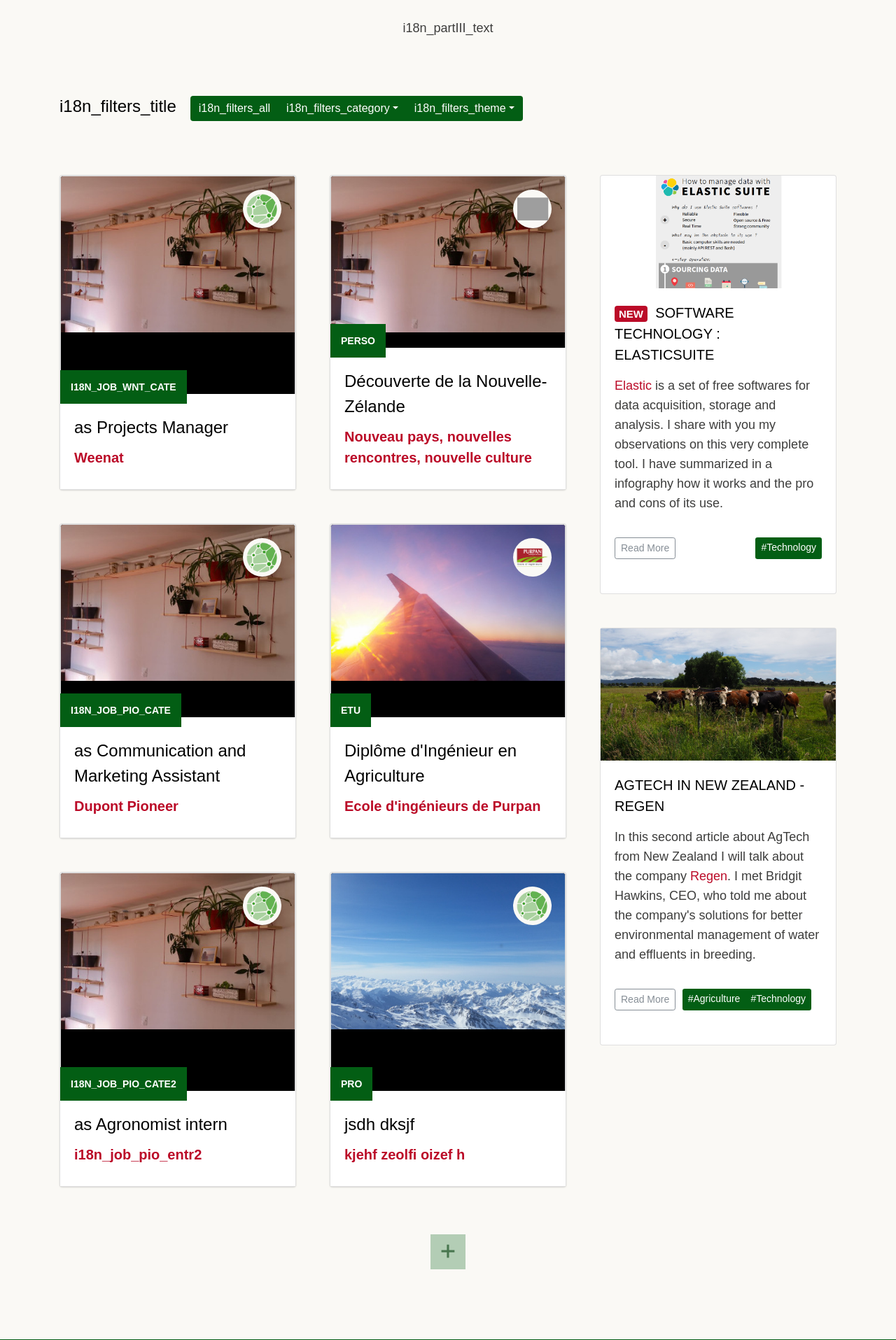
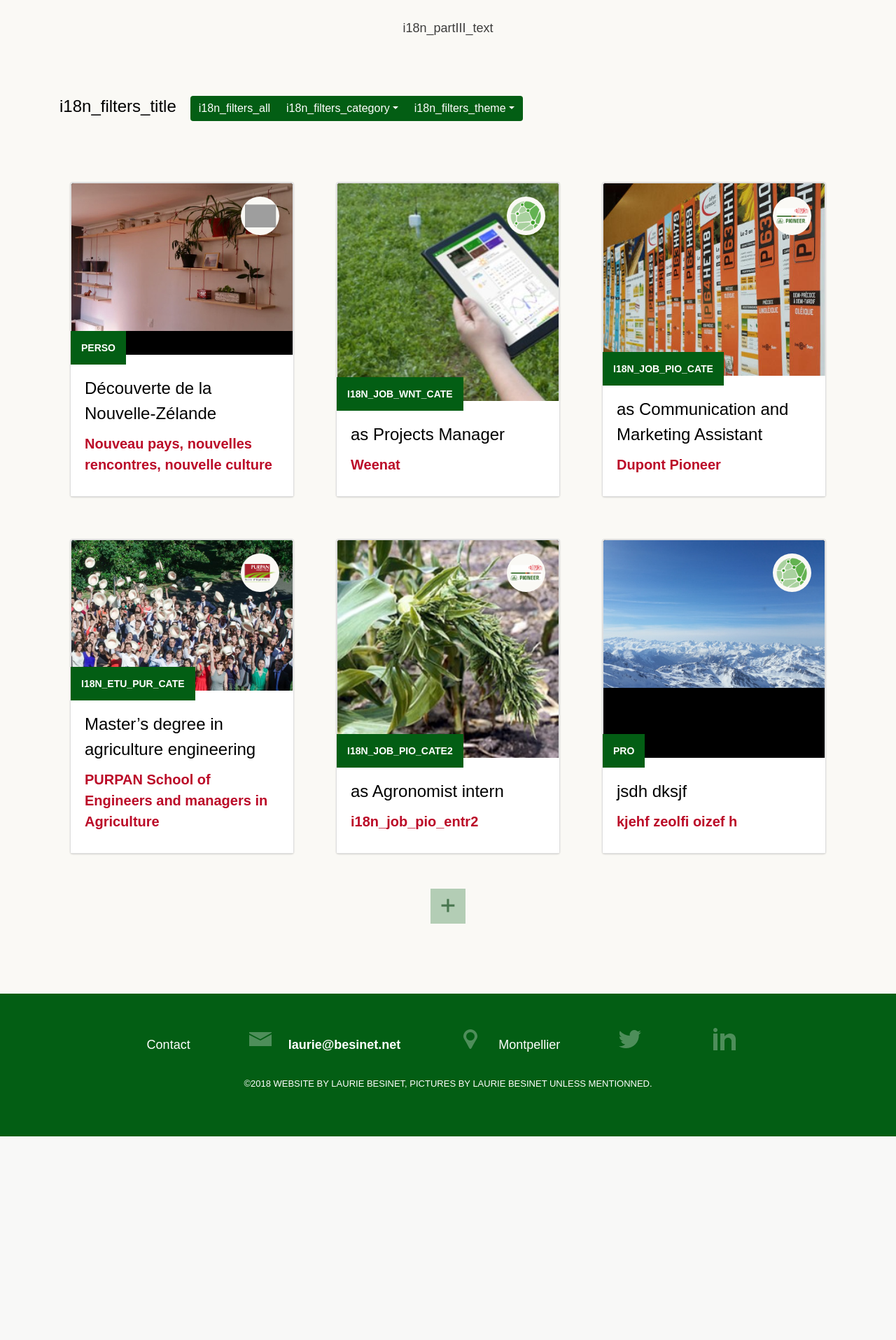
Before and after one commit to LaurieBe/website, a PHP site: page / in a window 1280 px wide. Shown: the part 2011-3926 px from the top of the page at 70% size. After the commit the page ends 3635 px from the top, so only its background shows below. Run offline with PHP 8.4, Linux system fonts and the light colour scheme; grey boxes are pictures that could not be loaded.

Commit message:
modif grille cartes + photos + logos

```diff
--- a/laurie.besinet.net/_include/css/main.css
+++ b/laurie.besinet.net/_include/css/main.css
@@ -3071,24 +3071,6 @@ blockquote small:before {
 		margin-right: 0;
 	}
 
-	.card-img-top {
-		width: 100%;
-		display: block;
-		margin: 0;
-	}
-
-	.card-columns .card-img-top img {
-		margin: 0;
-		height: 100%;
-		max-height: 400px;
-	}
-
-	.card-img-top img {
-		margin: 0;
-		height: 100%;
-		max-height: 650px;
-	}
-
 	.card-body {
 		background: white;
 	}
@@ -3106,44 +3088,9 @@ blockquote small:before {
 			padding-left: 0px;
 	}
 
-	.card-title {
-		font-size: 26px;
-		margin: 0px;
-		margin-bottom: 15px;
-		text-align: left;
-	}
-
-	.card-columns .card-title {
-		font-size: 20px;
-		margin: 0px;
-		margin-bottom: 15px;
-		text-align: left;
-	}
-
-	.card-columns {
-			-webkit-column-count: 3;
-			column-count: 3;
-			margin-top: 1.25rem;
-			column-gap: 3rem;
-	}
-
-	.card-columns .card {
-			margin-bottom: 3rem;
-	}
-
-
-	@media(max-width:1200px){
-	.card-columns {
-		-webkit-column-count: 2;
-		column-count: 2;
-	}
-	}
-
-	@media(max-width:767px){
-		.card-columns {
-			-webkit-column-count: 1;
-			column-count: 1;
-		}
+	.row .card {
+			margin: 30px auto;
+			width: 320px;
 	}
 
 	/* Button */
--- a/laurie.besinet.net/_include/js/loadmore.js
+++ b/laurie.besinet.net/_include/js/loadmore.js
@@ -3,7 +3,7 @@
   var i = 0
 
   // show the first
-  for (i = 0; i < 8; i++) {
+  for (i = 0; i < 6; i++) {
       cards.item(0).classList.remove('card-invisible');
     }
 
@@ -18,7 +18,7 @@ function loadmore() {
     document.getElementById('loadmore').style.display='none';
       }
   else {
-    for (i = 0; i < 5; i++) {
+    for (i = 0; i < 6; i++) {
         cards.item(0).classList.remove('card-invisible');
       }
   }
--- a/laurie.besinet.net/index.php
+++ b/laurie.besinet.net/index.php
@@ -167,87 +167,7 @@
           <!-- articles -->
           <div id="articles">
             <!-- liste des articles -->
-            <div class="card-columns">
-
-              <!-- Weenat OAD ///  MODELE /// -->
-              <div class="card card-invisible article post-module pro agri tech">
-                <!-- Thumbnail-->
-                <div class="thumbnail">
-                  <div class="logospot">
-                    <img class="logo" src="_include/img/logo/weenat.png"/>
-                  </div>
-                  <img src="_include/img/profile/profile-03.jpg"/>
-                </div>
-                <!-- Post Content-->
-                <div class="post-content">
-                  <div class="category i18n_job_wnt_cate">Pro</div>
-                  <!-- /// rôle / quoi ?  -->
-                  <h3 class="i18n_job_wnt_title1">Responsable projets</h3>
-                  <!-- /// organisme / où ? -->
-                  <h4 class="i18n_job_wnt_entr">Création et développement des OAD</h4>
-                  <div class="description">
-                    <p class="i18n_job_wnt_sum">Weenat a pour but d'optimiser les ressources agricoles grâce aux données relevées sur la parcelle.
-                      Dans cette startup mes missions comprenaient surtout la gestion de projets des Outils d'Aide à la Décision, mais aussi de la relation clients et de la communication.
-                    </p>
-                    <a href="#" role="button" class="btn btn-sm btn-secondary col-auto mr-auto">
-                      <span>Read More</span>
-                    </a>
-                  </div>
-                  <!--div class="post-meta"></div-->
-                </div>
-              </div>
-
-              <!-- Pioneer Mktg -->
-              <div class="card card-invisible article post-module pro agri">
-                <!-- Thumbnail-->
-                <div class="thumbnail">
-                  <div class="logospot">
-                    <img class="logo" src="_include/img/logo/weenat.png"/>
-                  </div>
-                  <img src="_include/img/profile/profile-03.jpg"/>
-                </div>
-                <!-- Post Content-->
-                <div class="post-content">
-                  <div class="category i18n_job_pio_cate"></div>
-                  <!-- /// rôle / quoi ?  -->
-                  <h3 class="i18n_job_pio_title1"></h3>
-                  <!-- /// organisme / où ? -->
-                  <h4 class="i18n_job_pio_entr"></h4>
-                  <div class="description">
-                    <p class="i18n_job_pio_sum"></p>
-                    <a href="#" role="button" class="btn btn-sm btn-secondary col-auto mr-auto">
-                      <span>Read More</span>
-                    </a>
-                  </div>
-                  <!--div class="post-meta"></div-->
-                </div>
-              </div>
-
-              <!-- Pioneer mildiou -->
-              <div class="card card-invisible article post-module pro agri">
-                <!-- Thumbnail-->
-                <div class="thumbnail">
-                  <div class="logospot">
-                    <img class="logo" src="_include/img/logo/weenat.png"/>
-                  </div>
-                  <img src="_include/img/profile/profile-03.jpg"/>
-                </div>
-                <!-- Post Content-->
-                <div class="post-content">
-                  <div class="category i18n_job_pio_cate2"></div>
-                  <!-- /// rôle / quoi ?  -->
-                  <h3 class="i18n_job_pio_title2"></h3>
-                  <!-- /// organisme / où ? -->
-                  <h4 class="i18n_job_pio_entr2"></h4>
-                  <div class="description">
-                    <p class="i18n_job_pio_sum2"></p>
-                    <a href="#" role="button" class="btn btn-sm btn-secondary col-auto mr-auto">
-                      <span>Read More</span>
-                    </a>
-                  </div>
-                  <!--div class="post-meta"></div-->
-                </div>
-              </div>
+            <div class="row">
 
               <!-- Voyage NZ -->
               <div class="card card-invisible article post-module perso travel">
@@ -266,8 +186,8 @@
                   <div class="description">
                     <p>Blablab albalbabablb al ablbaabl lb alba lab alb alba blabalblabalbalbalb lba lba ba alba lblbalbalba alba lblblablba labalbalblba bla.
                     </p>
-                    <a href="#" role="button" class="btn btn-sm btn-secondary col-auto mr-auto">
-                      <span>Read More</span>
+                    <a href="#" role="button" class="d-flex justify-content-end col-auto mr-auto">
+                      <span>Read More +</span>
                     </a>
                   </div>
                   <!--div class="post-meta">
@@ -279,6 +199,58 @@
                 </div>
               </div>
 
+              <!-- Weenat OAD ///  MODELE /// -->
+              <div class="card card-invisible article post-module pro agri tech">
+                <!-- Thumbnail-->
+                <div class="thumbnail">
+                  <div class="logospot">
+                    <img class="logo" src="_include/img/logo/weenat.png"/>
+                  </div>
+                  <img src="_include/img/cards/weenat.jpg"/>
+                </div>
+                <!-- Post Content-->
+                <div class="post-content">
+                  <div class="category i18n_job_wnt_cate">Pro</div>
+                  <!-- /// rôle / quoi ?  -->
+                  <h3 class="i18n_job_wnt_title1">Responsable projets</h3>
+                  <!-- /// organisme / où ? -->
+                  <h4 class="i18n_job_wnt_entr">Création et développement des OAD</h4>
+                  <div class="description">
+                    <p class="i18n_job_wnt_sum">Weenat a pour but d'optimiser les ressources agricoles grâce aux données relevées sur la parcelle.
+                      Dans cette startup mes missions comprenaient surtout la gestion de projets des Outils d'Aide à la Décision, mais aussi de la relation clients et de la communication.
+                    </p>
+                    <a href="#" class="d-flex justify-content-end col-auto mr-auto">
+                      <span>Plus de détails +</span>
+                    </a>
+                  </div>
+                  <!--div class="post-meta"></div-->
+                </div>
+              </div>
+
+              <!-- Pioneer Mktg -->
+              <div class="card card-invisible article post-module pro agri">
+                <!-- Thumbnail-->
+                <div class="thumbnail">
+                  <div class="logospot">
+                    <img class="logo" src="_include/img/logo/pioneer.png"/>
+                  </div>
+                  <img src="_include/img/cards/pioneer_mktg.jpg"/>
+                </div>
+                <!-- Post Content-->
+                <div class="post-content">
+                  <div class="category i18n_job_pio_cate"></div>
+                  <h3 class="i18n_job_pio_title1"></h3>
+                  <h4 class="i18n_job_pio_entr"></h4>
+                  <div class="description">
+                    <p class="i18n_job_pio_sum"></p>
+                    <a href="#" class="d-flex justify-content-end col-auto mr-auto">
+                      <span>Plus de détails +</span>
+                    </a>
+                  </div>
+                  <!--div class="post-meta"></div-->
+                </div>
+              </div>
+
               <!-- Purpan -->
               <div class="card card-invisible article post-module studies agri">
                 <!-- Thumbnail-->
@@ -286,28 +258,49 @@
                   <div class="logospot">
                     <img class="logo" src="_include/img/logo/purpan.png"/>
                   </div>
-                  <img src="_include/img/profile/profile-02.jpg"/>
+                  <img src="_include/img/cards/purpan.png"/>
                 </div>
                 <!-- Post Content-->
                 <div class="post-content">
-                  <div class="category">Etu</div>
-                  <h3>Diplôme d'Ingénieur en Agriculture</h3>
-                  <h4>Ecole d'ingénieurs de Purpan</h4>
+                  <div class="category i18n_etu_pur_cate"></div>
+                  <h3 class="i18n_etu_pur_titre"></h3>
+                  <h4 class="i18n_etu_pur_eco"></h4>
                   <div class="description">
-                    <p>jhfjhhhhh
-                    </p>
-                    <a href="#" role="button" class="btn btn-sm btn-secondary col-auto mr-auto">
+                    <p class="i18n_etu_pur_sum"></p>
+                    <a href="#" class="d-flex justify-content-end col-auto mr-auto">
+                      <span>Plus de détails +</span>
+                    </a>
+                  </div>
+                  <!--div class="post-meta"></div-->
+                </div>
+              </div>
+
+              <!-- Pioneer mildiou -->
+              <div class="card card-invisible article post-module pro agri">
+                <!-- Thumbnail-->
+                <div class="thumbnail">
+                  <div class="logospot">
+                    <img class="logo" src="_include/img/logo/pioneer.png"/>
+                  </div>
+                  <img src="_include/img/cards/pioneer_mildiou.jpg"/>
+                </div>
+                <!-- Post Content-->
+                <div class="post-content">
+                  <div class="category i18n_job_pio_cate2"></div>
+                  <!-- /// rôle / quoi ?  -->
+                  <h3 class="i18n_job_pio_title2"></h3>
+                  <!-- /// organisme / où ? -->
+                  <h4 class="i18n_job_pio_entr2"></h4>
+                  <div class="description">
+                    <p class="i18n_job_pio_sum2"></p>
+                    <a href="#" role="button" class="d-flex justify-content-end col-auto mr-auto">
                       <span>Read More</span>
                     </a>
                   </div>
-                  <!--div class="post-meta">
-                    <div class="row">
-                      <div class="col-6"><i>#OAD #travail en équipe</i></div>
-                      <div class="col-6"><i>+ de détails</i></div>
-                    </div>
-                  </div-->
+                  <!--div class="post-meta"></div-->
                 </div>
               </div>
+
               <!-- Post-->
               <div class="card card-invisible article post-module pro">
                 <!-- Thumbnail-->
@@ -325,7 +318,7 @@
                   <div class="description">
                     <p>jhfjhhhhh
                     </p>
-                    <a href="#" role="button" class="btn btn-sm btn-secondary col-auto mr-auto">
+                    <a href="#" role="button" class="d-flex justify-content-end col-auto mr-auto">
                       <span>Read More</span>
                     </a>
                   </div>
@@ -337,7 +330,7 @@
                   </div-->
                 </div>
               </div>
-              <!-- a4 -->
+              <!-- a4 >
               <div class="card card-invisible article techn blogpost">
                 <div class="mb-4 box-shadow">
                   <a href="a4.php#a4">
@@ -359,7 +352,7 @@
                   </div>
                 </div>
               </div>
-              <!-- a3 -->
+              <!-- a3 >
               <div class="card card-invisible article techn agri blogpost">
                 <div class="mb-4 box-shadow">
                   <a href="a3.php#a3">
@@ -380,7 +373,7 @@
                   </div>
                 </div>
               </div>
-              <!-- a2 -->
+              <!-- a2 >
               <div class="card card-invisible article techn agri blogpost">
                 <div class="mb-4 box-shadow">
                   <a href="a2.php#a2">
@@ -401,7 +394,7 @@
                   </div>
                 </div>
               </div>
-              <!-- a1 -->
+              <!-- a1 >
               <div class="card card-invisible article travel blogpost">
                 <div class="mb-4 box-shadow">
                   <a href="a1.php#a1">
@@ -419,7 +412,7 @@
                   </div>
                 </div>
               </div>
-              <!-- a0 -->
+              <!-- a0 >
               <div class="card card-invisible article travel blogpost">
                 <div class="mb-4 box-shadow">
                   <a href="a0.php#a0">
@@ -437,7 +430,7 @@
                   </div>
                 </div>
               </div>
-
+-->
             </div>
 
 
```
Also changed, not shown: laurie.besinet.net/_include/js/trad_i18next.js (+6 -2 lines), laurie.besinet.net/_include/img/cards/pioneer_mildiou.jpg (added), laurie.besinet.net/_include/img/cards/pioneer_mktg.jpg (added), laurie.besinet.net/_include/img/cards/purpan.png (added), laurie.besinet.net/_include/img/cards/weenat.jpg (added), laurie.besinet.net/_include/img/logo/pioneer.png (added), laurie.besinet.net/_include/img/logo/purpan.png.
